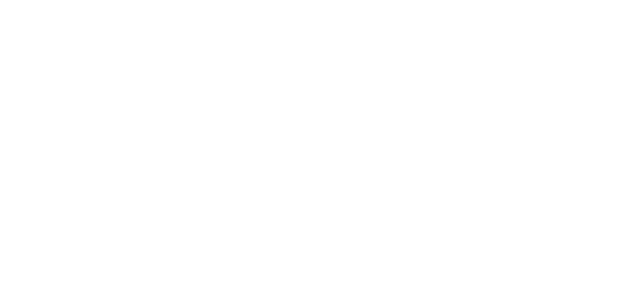
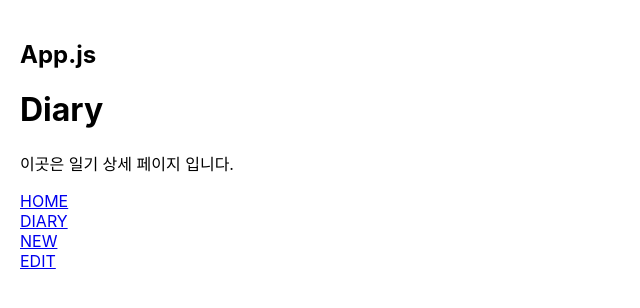
Before and after one commit to earthyoung/react_clonecoding_emotion_diary, a JavaScript app: page /diary in a window 1280 px wide. Shown: the top 308 px of the page, without its empty margins (0-640 px from the left). Built offline with nearby package versions, Linux system fonts and the light colour scheme; the HTML template or start-up script is replaced by a standard one.

Commit message:
feat: SPA page routing 추가

```diff
--- a/package.json
+++ b/package.json
@@ -8,6 +8,7 @@
     "@testing-library/user-event": "^13.5.0",
     "react": "^18.2.0",
     "react-dom": "^18.2.0",
+    "react-router-dom": "^6.20.0",
     "react-scripts": "5.0.1",
     "web-vitals": "^2.1.4"
   },
--- a/src/App.css
+++ b/src/App.css
@@ -1,38 +1,3 @@
 .App {
-  text-align: center;
+  padding: 20px;
 }
-
-.App-logo {
-  height: 40vmin;
-  pointer-events: none;
-}
-
-@media (prefers-reduced-motion: no-preference) {
-  .App-logo {
-    animation: App-logo-spin infinite 20s linear;
-  }
-}
-
-.App-header {
-  background-color: #282c34;
-  min-height: 100vh;
-  display: flex;
-  flex-direction: column;
-  align-items: center;
-  justify-content: center;
-  font-size: calc(10px + 2vmin);
-  color: white;
-}
-
-.App-link {
-  color: #61dafb;
-}
-
-@keyframes App-logo-spin {
-  from {
-    transform: rotate(0deg);
-  }
-  to {
-    transform: rotate(360deg);
-  }
-}
--- a/src/App.js
+++ b/src/App.js
@@ -1,9 +1,25 @@
 import './App.css';
+import {BrowserRouter, Route, Routes} from "react-router-dom";
+import Home from './pages/Home';
+import New from './pages/New';
+import Edit from './pages/Edit';
+import Diary from './pages/Diary';
+import RouteTest from './components/RouteTest';
 
 function App() {
   return (
-    <div className="App">
-    </div>
+    <BrowserRouter>
+      <div className="App">
+        <h2>App.js</h2>
+        <Routes>
+          <Route path="/" element={<Home />} />
+          <Route path="/new" element={<New />} />
+          <Route path="/edit" element={<Edit />} />
+          <Route path="/diary" element={<Diary />} />
+        </Routes>
+        <RouteTest />
+      </div>
+    </BrowserRouter>
   );
 }
 
--- /dev/null
+++ b/src/components/RouteTest.js
@@ -0,0 +1,17 @@
+import { Link } from "react-router-dom";
+
+const RouteTest = () => {
+    return (
+        <>
+            <Link to={"/"}>HOME</Link>
+            <br />
+            <Link to={"/diary"}>DIARY</Link>
+            <br />
+            <Link to={"/new"}>NEW</Link>
+            <br />
+            <Link to={"/edit"}>EDIT</Link>
+        </>
+    );
+};
+
+export default RouteTest;
--- /dev/null
+++ b/src/pages/Diary.js
@@ -0,0 +1,10 @@
+const Diary = () => {
+    return (
+        <div>
+            <h1>Diary</h1>
+            <p>이곳은 일기 상세 페이지 입니다.</p>
+        </div>
+    );
+};
+
+export default Diary;
--- /dev/null
+++ b/src/pages/Edit.js
@@ -0,0 +1,10 @@
+const Edit = () => {
+    return (
+        <div>
+            <h1>Edit</h1>
+            <p>이곳은 일기 수정 페이지 입니다.</p>
+        </div>
+    );
+};
+
+export default Edit;
--- /dev/null
+++ b/src/pages/Home.js
@@ -0,0 +1,10 @@
+const Home = () => {
+    return (
+        <div>
+            <h1>Home</h1>
+            <p>이곳은 홈 페이지 입니다.</p>
+        </div>
+    );
+};
+
+export default Home;
--- /dev/null
+++ b/src/pages/New.js
@@ -0,0 +1,10 @@
+const New = () => {
+    return (
+        <div>
+            <h1>New</h1>
+            <p>이곳은 일기 작성 페이지 입니다.</p>
+        </div>
+    );
+};
+
+export default New;
```
Also changed, not shown: 1 other file (tests, documents, lock files or other folders).
